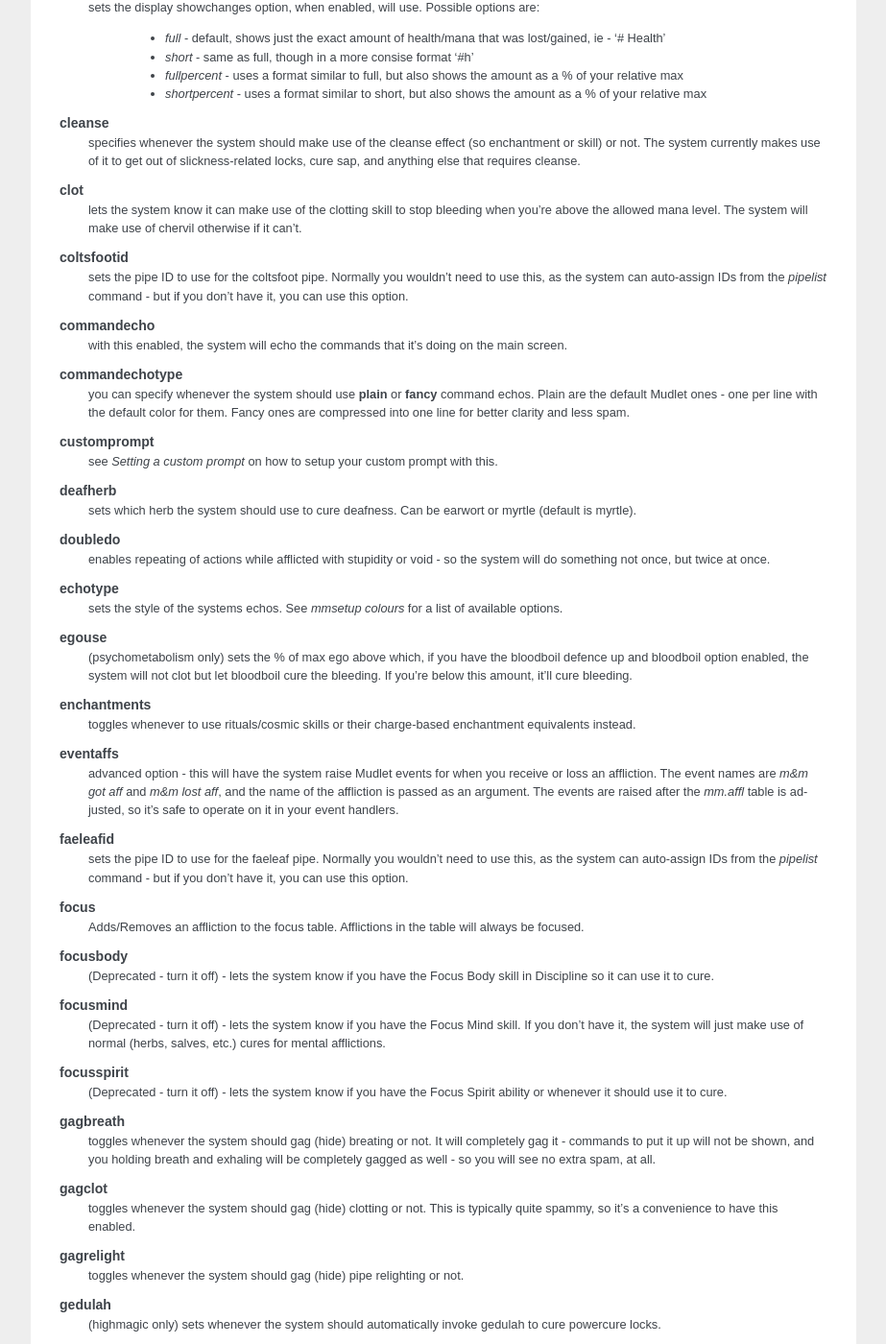
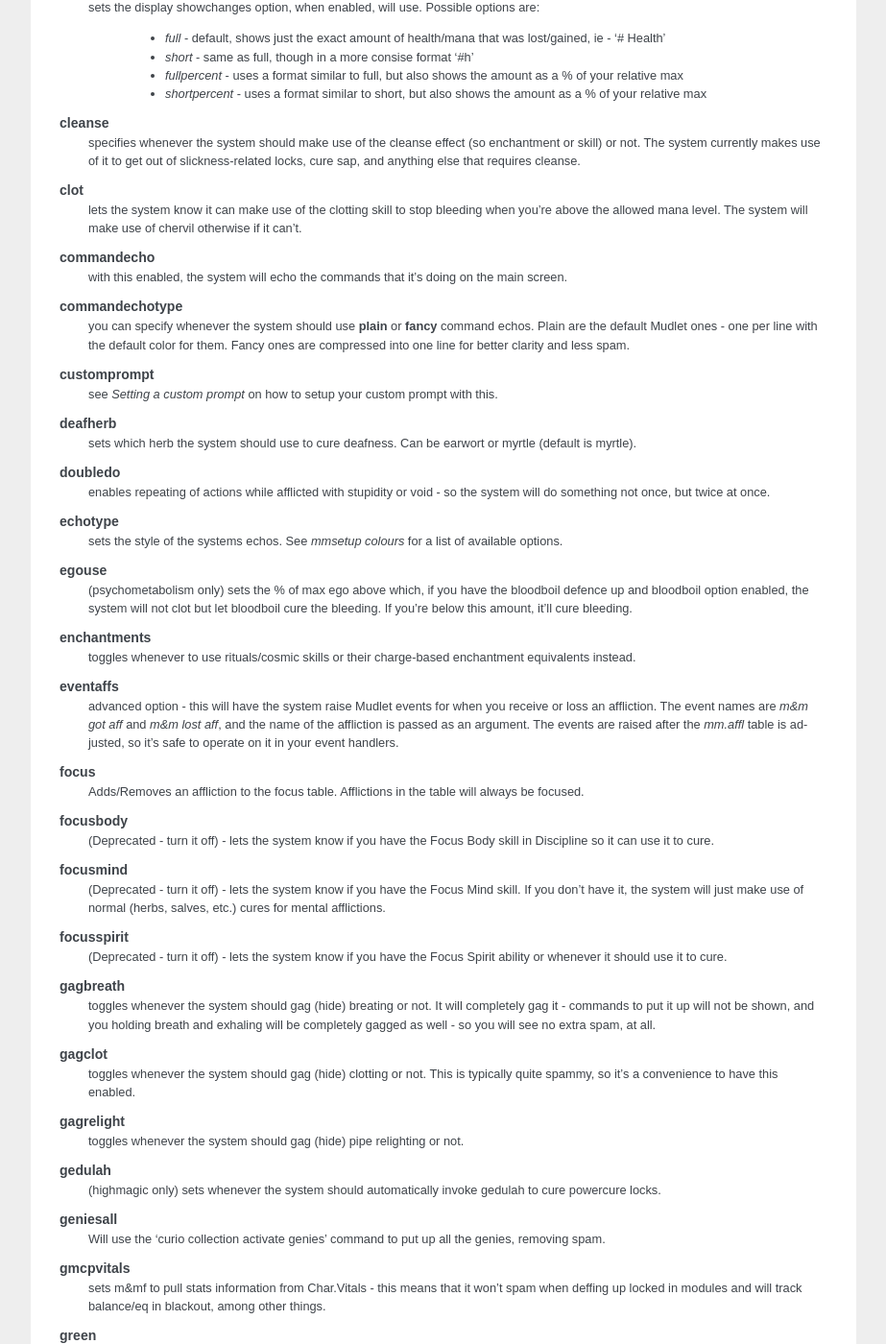
Before and after one commit to m-mf/m-mf, a Sphinx documentation site: the page built from doc/index.rst, in a window 1280 px wide and 1400 px high, scrolled down 8949 px. Shown: the whole window at 96% size, without its empty margins (198-1121 px from the left). Built offline with Sphinx 7.4.7, drawn with Linux system fonts in a browser that asks for light colours; some of the changed text lies outside the part shown.

Commit message:
install pipe changes

```diff
--- a/doc/index.rst
+++ b/doc/index.rst
@@ -388,9 +388,6 @@ mmconfig options
   clot
     lets the system know it can make use of the clotting skill to stop bleeding when you're above the allowed mana level. The system will make use of chervil otherwise if it can't.
 
-  coltsfootid
-    sets the pipe ID to use for the coltsfoot pipe. Normally you wouldn't need to use this, as the system can auto-assign IDs from the *pipelist* command - but if you don't have it, you can use this option.
-
   commandecho
     with this enabled, the system will echo the commands that it's doing on the main screen.
 
@@ -418,9 +415,6 @@ mmconfig options
   eventaffs
     advanced option - this will have the system raise Mudlet events for when you receive or loss an affliction. The event names are *m&m got aff* and *m&m lost aff*, and the name of the affliction is passed as an argument. The events are raised after the *mm.affl* table is adjusted, so it's safe to operate on it in your event handlers.
 
-  faeleafid
-    sets the pipe ID to use for the faeleaf pipe. Normally you wouldn't need to use this, as the system can auto-assign IDs from the *pipelist* command - but if you don't have it, you can use this option.
-
   focus
     Adds/Removes an affliction to the focus table. Afflictions in the table will always be focused.
 
@@ -471,9 +465,6 @@ mmconfig options
 
   manause
     sets the % below which the system should *not* use mana. ie, setting it to 30% will have the system not use insomnia, focus mind and etc. if you're at 29% of total maximum mana but revert to normal cures.
-
-  myrtleid
-    sets the pipe ID to use for the myrtle pipe. Normally you wouldn't need to use this, as the system can auto-assign IDs from the *pipelist* command - but if you don't have it, you can use this option.
 
   org
     sets the name of the city/commune you're in (this is needed for org-specific defences).
```
Also changed, not shown: 5 other files.
